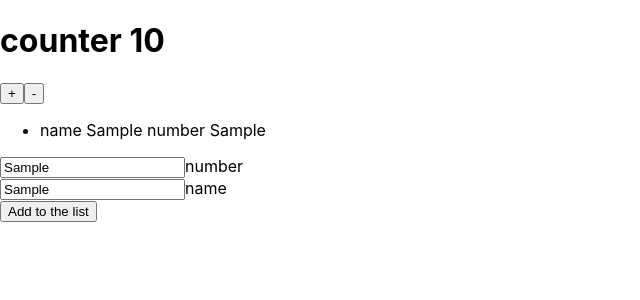
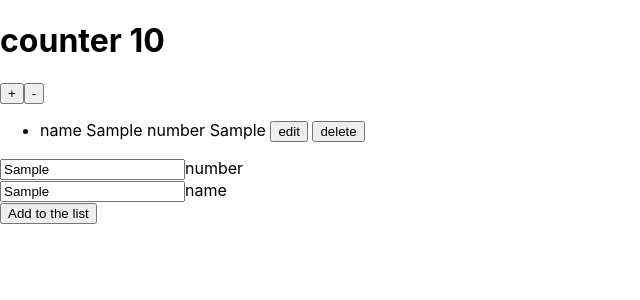
Before and after one commit to Tuwaiq-NET01/HW_Week11_Day01_React_Redux, a React (Create React App) app: page / in a window 1280 px wide. Both pictures are taken after typing "Sample", "Sample" into the empty fields and a click on the input "Add to the list". Shown: the top 300 px of the page, without its empty margins (0-640 px from the left). Built offline with nearby package versions, Linux system fonts and the light colour scheme.

Commit message:
first commit

```diff
--- a/src/App.js
+++ b/src/App.js
@@ -1,5 +1,5 @@
 import { useSelector, useDispatch } from 'react-redux'
-import { increment, decrement, contactAdded } from './action';
+import { increment, decrement, contactAdded, removeContact, editContact } from './action';
 import { useState } from 'react'
 
 function App() {
@@ -14,9 +14,22 @@ function App() {
     updatedValue[att] = value
     console.log("updatedValue", updatedValue);
     setPhone(updatedValue)
-
   }
 
+  const editContact = (index) => {
+    if(!contactlist[index] ||
+       (contactlist[index].name === phone.name &&
+        contactlist[index].number === phone.number))
+      return;
+
+    const arg = {index, phone};
+
+    dispatch(editContact(arg));
+  }
+
+  const deleteContact = (index) => {
+    dispatch(removeContact({index}));
+  }
 
   const handelSubmit = (event) => {
     event.preventDefault()
@@ -32,7 +45,7 @@ function App() {
       <ul>{contactlist.map((item, index) => {
         return (
           <div key={index}>
-            <li>name {item.name} number {item.number}</li>
+            <li>name {item.name} number {item.number} <input onClick={() => editContact(index)} type="button" value="edit" /> <input onClick={() => deleteContact(index)} type="button" value="delete" /></li>
 
           </div>
         )
--- a/src/action/index.js
+++ b/src/action/index.js
@@ -9,9 +9,24 @@ export const decrement = () => {
         type: 'DECREMENT' // this call reducers method
     };
 };
+
 export const contactAdded = (arg) => {
     return {
         type: "contactAdded",
         payload: arg
     }
 }
+
+export const removeContact = (arg) => {
+    return {
+        type: "removeContact",
+        payload: arg
+    }
+}
+
+export const editContact = (arg) => {
+    return {
+        type: "editContact",
+        payload: arg
+    }
+}
--- a/src/reducers/contactlist.js
+++ b/src/reducers/contactlist.js
@@ -7,7 +7,13 @@ export default function contactlist(state = [], action) {
                     name: action.payload.name,
 
                 }
-            ]
+            ];
+            case "removeContact":
+                state.splice(action.payload.index, 1);
+                return [...state];
+            case "editContact":
+                state[action.payload.index] = action.payload.phone;
+                return [...state];
         default:
             return state
     }
```
